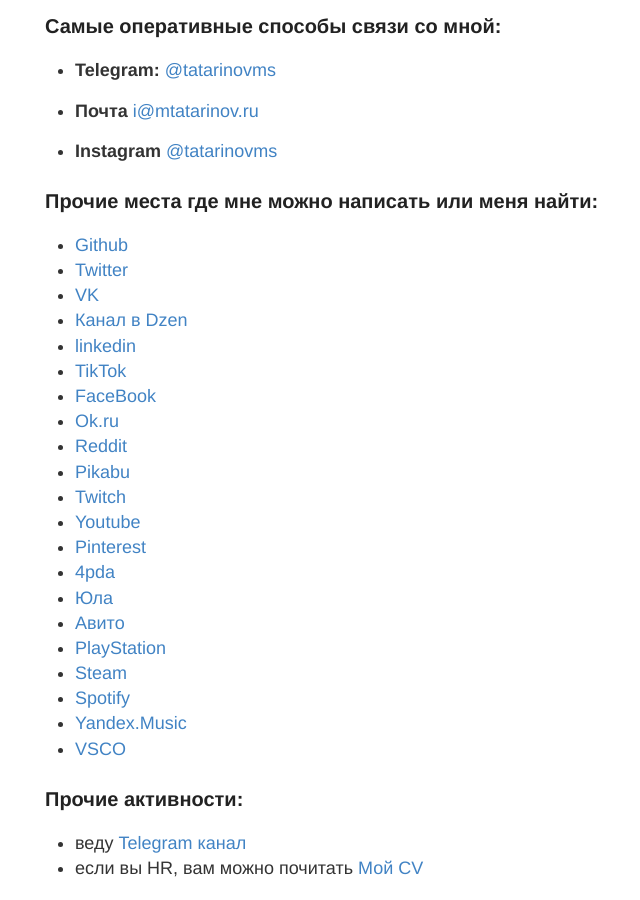
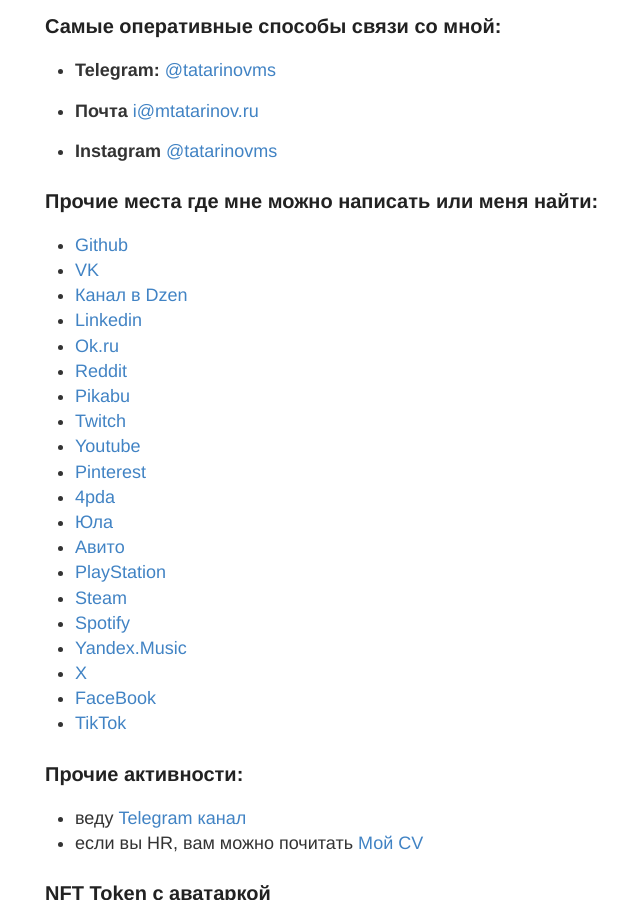
Before and after one commit to tatarinovms/tatarinovms.github.io, a Jekyll site: the page built from about.md, in a window 1280 px wide and 900 px high, scrolled down 1690 px. Shown: the whole window, without its empty margins (235-875 px from the left). Built offline with Jekyll 4.4.1, drawn with Linux system fonts in a browser that asks for light colours.

Commit message:
Update about.md

```diff
--- a/about.md
+++ b/about.md
@@ -32,12 +32,9 @@
 ### Прочие места где мне можно написать или меня найти:
 
 - [Github](https://github.com/tatarinovms)
-- [Twitter](https://twitter.com/tatarinovms)
 - [VK](https://vk.com/tatarinovms)
 - [Канал в Dzen](https://dzen.ru/beaverclan)
-- [linkedin](https://www.linkedin.com/in/tatarinovms/)
-- [TikTok](https://tiktok.com/@tatarinovms)
-- [FaceBook](https://www.facebook.com/people/Maxim-S-Tatarinov/100001079016303/)
+- [Linkedin](https://www.linkedin.com/in/tatarinovms/)
 - [Ok.ru](https://ok.ru/tatarinovms)
 - [Reddit](https://www.reddit.com/user/tatarinovms)
 - [Pikabu](https://pikabu.ru/@tatarinovm)
@@ -51,7 +48,9 @@
 - [Steam](https://steamcommunity.com/id/tatarinovms/)
 - [Spotify](https://open.spotify.com/user/tatarinovms)
 - [Yandex.Music](https://music.yandex.com/users/tatarinovm.s/playlists)
-- [VSCO](https://vsco.co/tatarinovms)
+- [X](https://twitter.com/tatarinovms)
+- [FaceBook](https://www.facebook.com/people/Maxim-S-Tatarinov/100001079016303/)
+- [TikTok](https://tiktok.com/@tatarinovms)
 
 ### Прочие активности:
 
```
